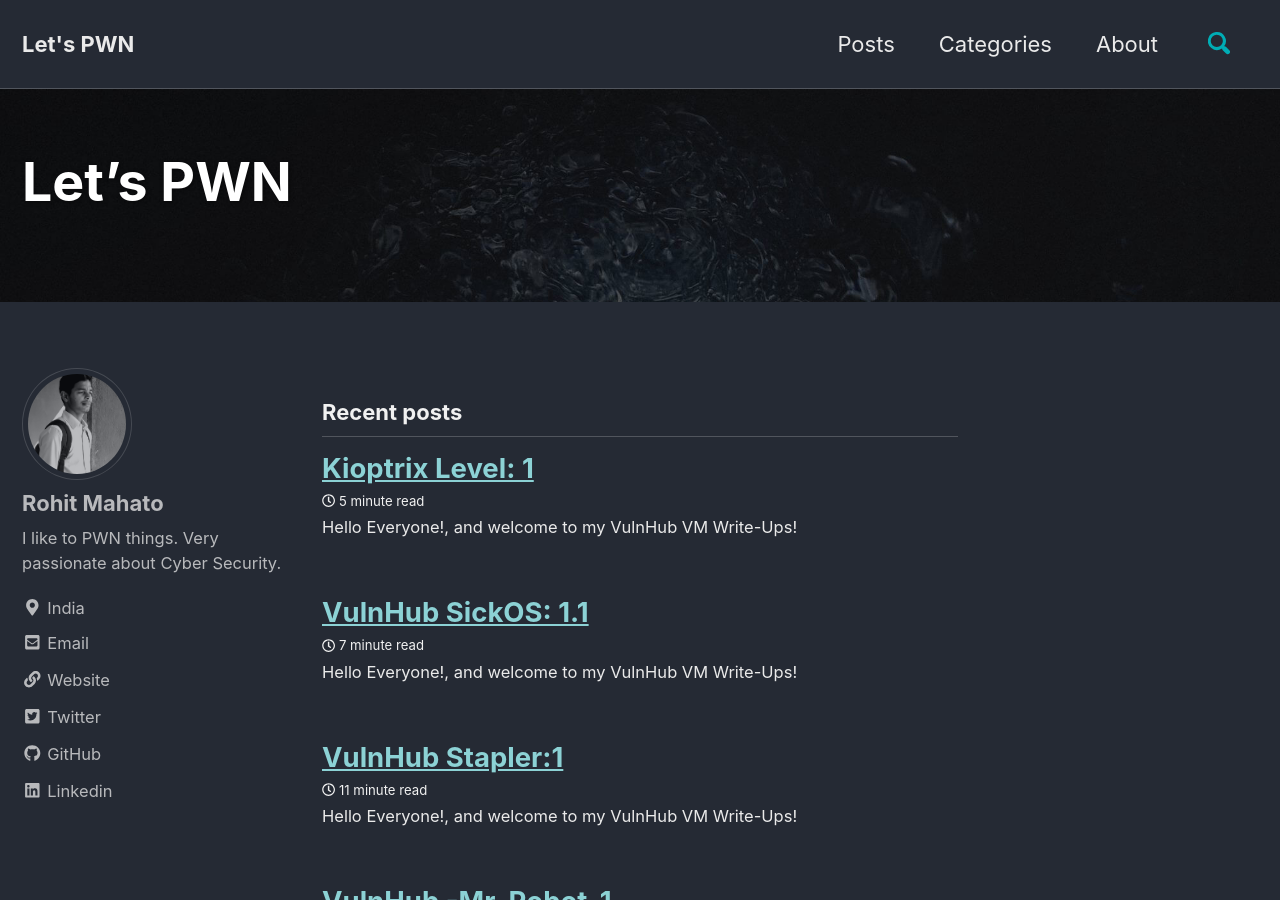
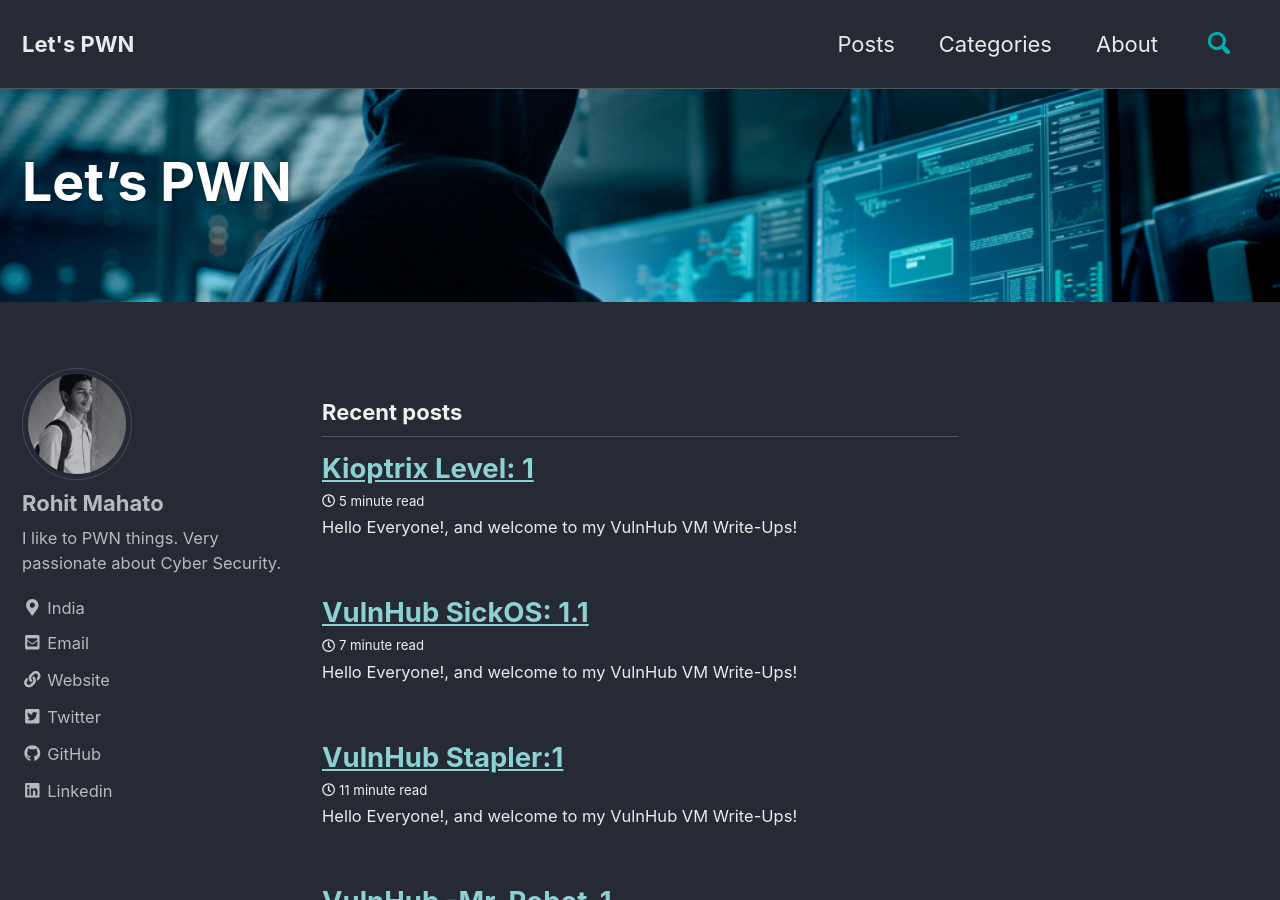
Before and after one commit to rkmsh/rkmsh.github.io, a Jekyll site: the page built from index.html, in a window 1280 px wide and 900 px high. Built offline with Jekyll 4.4.1, drawn with Linux system fonts in a browser that asks for light colours; cached includes are drawn as plain includes; the list of posts is cut into pages by our own code.

Commit message:
Updating Contents

```diff
--- a/index.html
+++ b/index.html
@@ -3,5 +3,5 @@
 author_profile: true
 title: Let's PWN
 header:
-    overlay_image: "/assets/images/blog-cover.jpg"
+    overlay_image: "/assets/images/blog_cover.png"
 ---
```
Also changed, not shown: assets/images/blog_cover.png (added).
